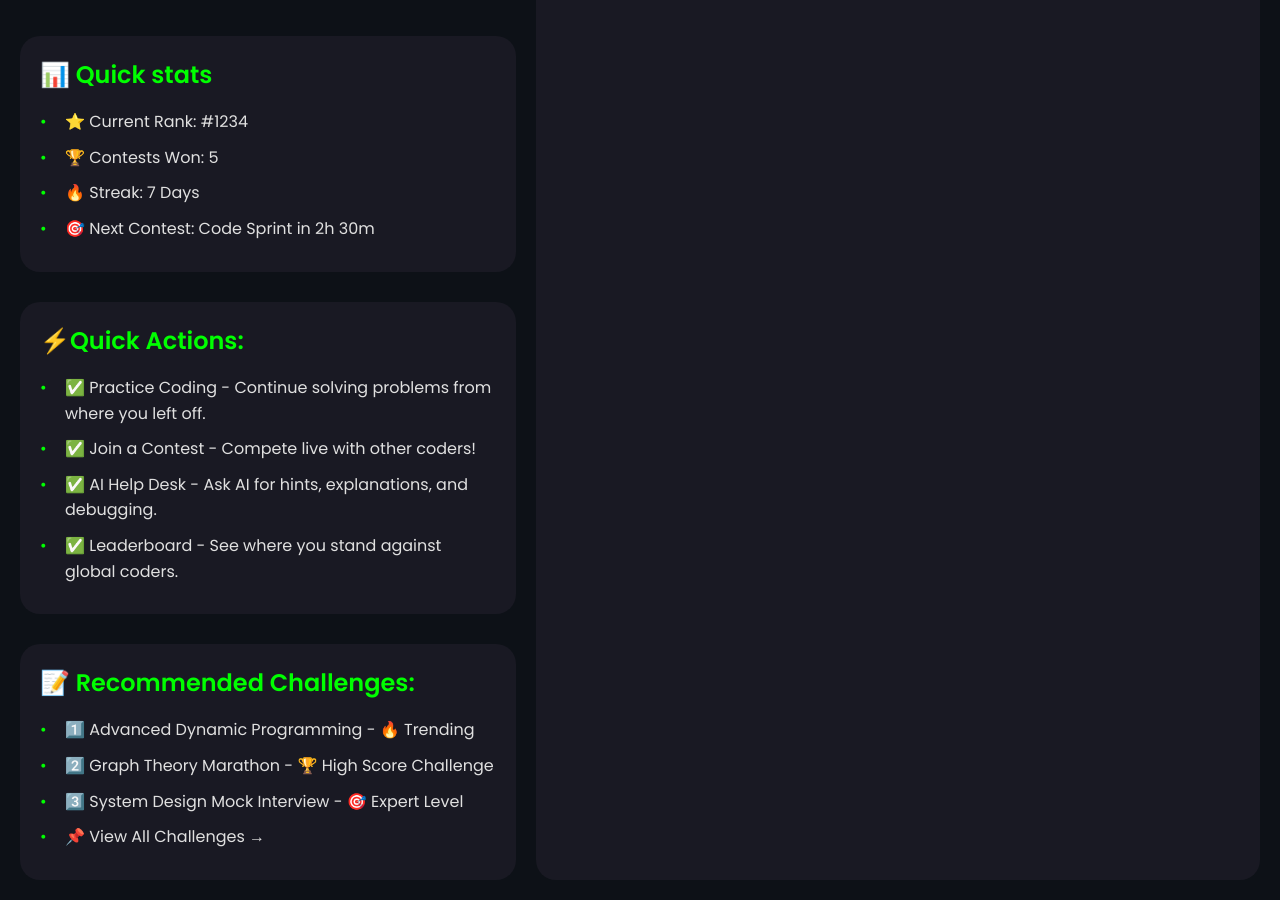
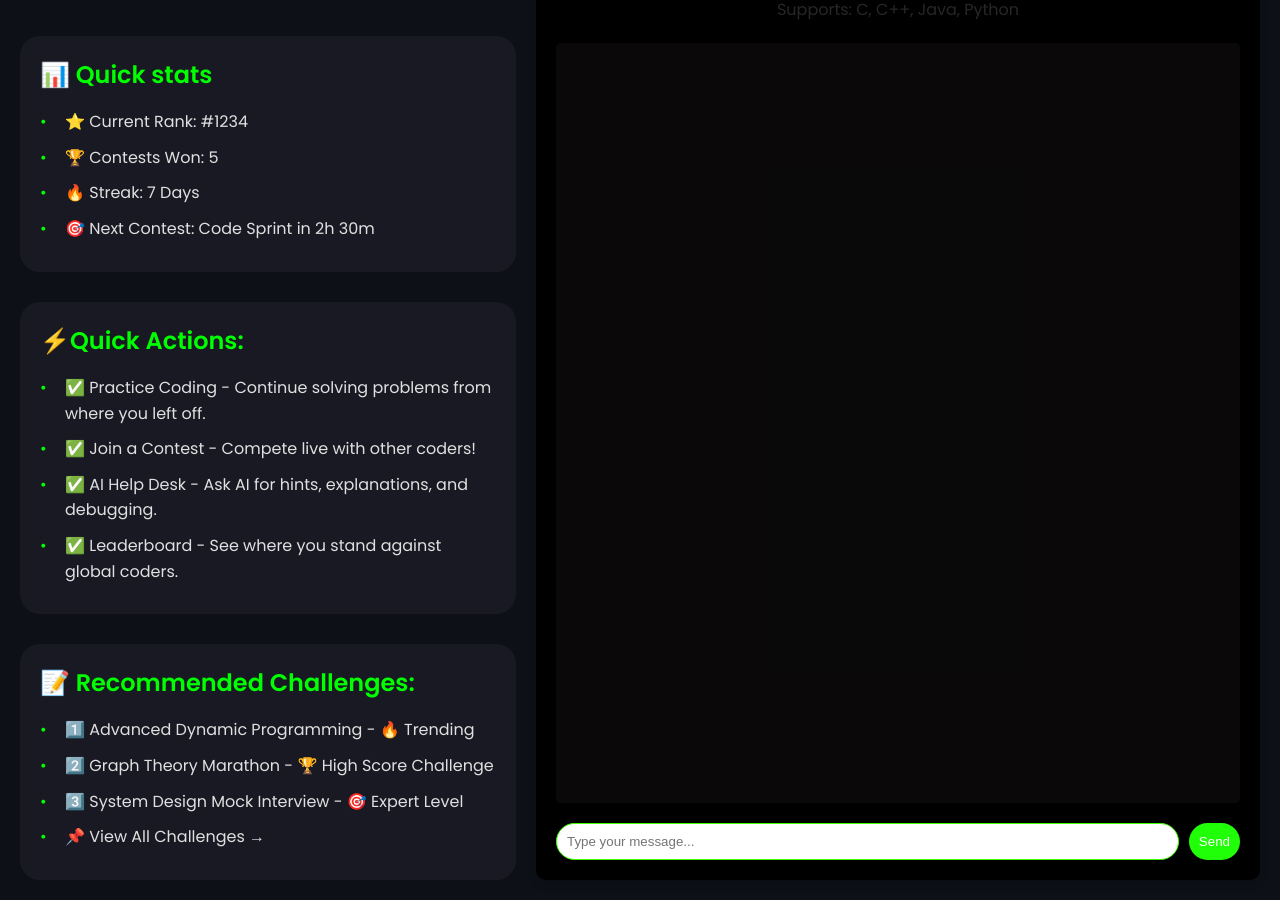
Before and after one commit to vikashgupta16/CodeBattle-Arena, a website: page client/private/HomePage/codigo.html in a window 1280 px wide. Shown: the part 91-991 px from the top of the page. Drawn offline with nearby package versions, Linux system fonts and the light colour scheme.

Commit message:
added the virtual chat conatnier

```diff
--- a/client/private/HomePage/codigo.css
+++ b/client/private/HomePage/codigo.css
@@ -422,3 +422,55 @@ main {
         padding: 20px 10px;
     }
 }
+
+        #chat-assistant {
+            width: 100%;
+            height: 100%;
+            background-color: #000000;
+            border-radius: 10px;
+            box-shadow: 0px 4px 8px rgba(0, 0, 0, 0.2);
+            display: flex;
+            flex-direction: column;
+            padding: 20px;
+        }
+        #header {
+            text-align: center;
+            font-size: 1.5em;
+            font-weight: bold;
+            color: #1a237e;
+        }
+        #coding-info {
+            text-align: center;
+            margin-top: 10px;
+            font-size: 1em;
+            color: #282727;
+        }
+        #chat-box {
+            flex: 1;
+            background-color: #0e0c0cb9;
+            border-radius: 5px;
+            padding: 10px;
+            overflow-y: auto;
+            margin: 20px 0;
+        }
+        #input-section {
+            display: flex;
+            gap: 10px;
+        }
+        #chat-input {
+            flex: 1;
+            padding: 10px;
+            border-radius: 25px;
+            border: 1px solid #3cff00;
+        }
+        #send-button {
+            background-color: #20ff07;
+            color: rgb(255, 255, 255);
+            padding: 10px;
+            border-radius: 20px;
+            border: none;
+            cursor: pointer;
+        }
+        #send-button:hover {
+            background-color: #154519da;
+        }
--- a/client/private/HomePage/codigo.html
+++ b/client/private/HomePage/codigo.html
@@ -63,7 +63,20 @@
                     </ul>
                 </div>
             </div>
-            <div class="ai-chat"></div>
+            <div class="ai-chat">
+                <div id="chat-assistant">
+                    <div id="header">Advanced Virtual Assistant for Coders</div>
+                    <div id="coding-info">Supports: C, C++, Java, Python</div>
+                    <div id="chat-box">
+                        <!-- Chat logs will appear here -->
+                    </div>
+                    <div id="input-section">
+                        <input type="text" id="chat-input" placeholder="Type your message...">
+                        <button id="send-button">Send</button>
+                    </div>
+                </div>
+
+            </div>
         </section>
         <section id="practice" class="section practice-section">
             <p class="are-you-ready">ARE YOU READY!</p>
--- a/client/private/HomePage/script.js
+++ b/client/private/HomePage/script.js
@@ -113,3 +113,40 @@ function success()
         icon: "success",
       });
 }
+// JavaScript code for chat assistant functionality
+document.addEventListener("DOMContentLoaded", function() {
+    const chatInput = document.getElementById("chat-input");
+    const sendButton = document.getElementById("send-button");
+    const chatBox = document.getElementById("chat-box");
+
+    sendButton.addEventListener("click", function() {
+        const userMessage = chatInput.value.trim();
+
+        if (userMessage) {
+            // Append user message to chat box
+            const userMessageElement = document.createElement("div");
+            userMessageElement.textContent = "User: " + userMessage;
+            userMessageElement.style.marginBottom = "10px";
+            chatBox.appendChild(userMessageElement);
+
+            // Clear chat input field
+            chatInput.value = "";
+
+            // Simulate assistant response (you can replace this logic with your own assistant backend)
+            const assistantMessage = simulateAssistantResponse(userMessage);
+            const assistantMessageElement = document.createElement("div");
+            assistantMessageElement.textContent = "Assistant: " + assistantMessage;
+            assistantMessageElement.style.marginBottom = "10px";
+            assistantMessageElement.style.color = "blue";
+            chatBox.appendChild(assistantMessageElement);
+
+            // Scroll to the bottom of chat box
+            chatBox.scrollTop = chatBox.scrollHeight;
+        }
+    });
+
+    function simulateAssistantResponse(userMessage) {
+        // Temporary simulated response logic
+        return "You said: " + userMessage + ". How can I assist further?";
+    }
+});
```
